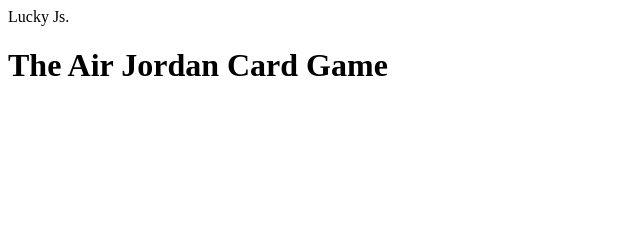
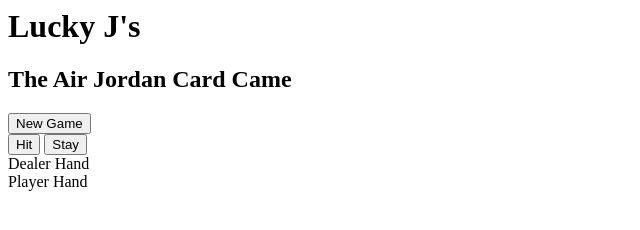
Before and after one commit to AdnanVandyck/Lucky-Js, a plain HTML site: page index.html in a window 1280 px wide. Shown: the whole page, without its empty margins (0-640 px from the left). Drawn offline with Linux system fonts and the light colour scheme.

Commit message:
added css

```diff
--- a/index.html
+++ b/index.html
@@ -3,11 +3,22 @@
     <meta charset="UTF-8">
     <meta http-equiv="X-UA-Compatible" content="IE=edge">
     <meta name="viewport" content="width=device-width, initial-scale=1.0">
-    <title>Lucky Js | A Project By Adnan Vandyck</title>
+    <title>Lucky J's - The Air Jordan Card Game | A Project By Adnan Vandyck</title>
 </head>
 <body>
-    <header>Lucky Js.</header>
-    <h1>The Air Jordan Card Game</h1>
+    <div class="container">
+        <h1>Lucky J's</h1>
+        <h2>The Air Jordan Card Came</h2>
+        <div class="game-table"></div>
+        <button id="new-game-button">New Game</button>
+
+        <div class="game-body"></div>
+        <button id="hit-button">Hit</button>
+        <button id="stay-button">Stay</button>
+            <div id="dealer-hand">Dealer Hand</div>
+            <div id="player-hand">Player Hand</div>
+
+    </div> <!-- end container div -->
 
 
 </body>
```
Also changed, not shown: script.js (+7 -2 lines).
